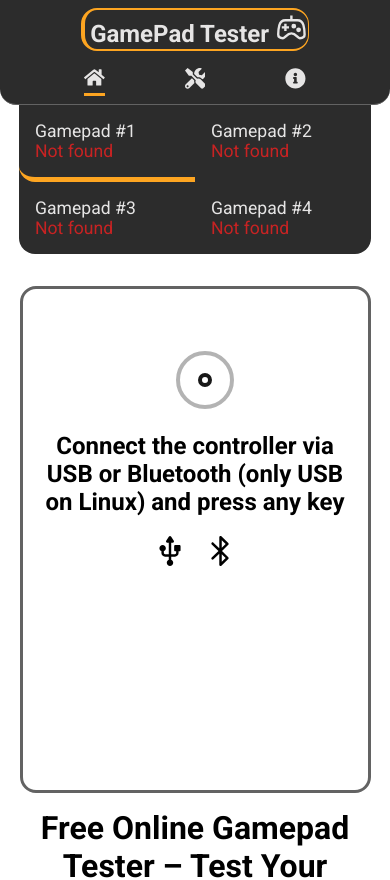
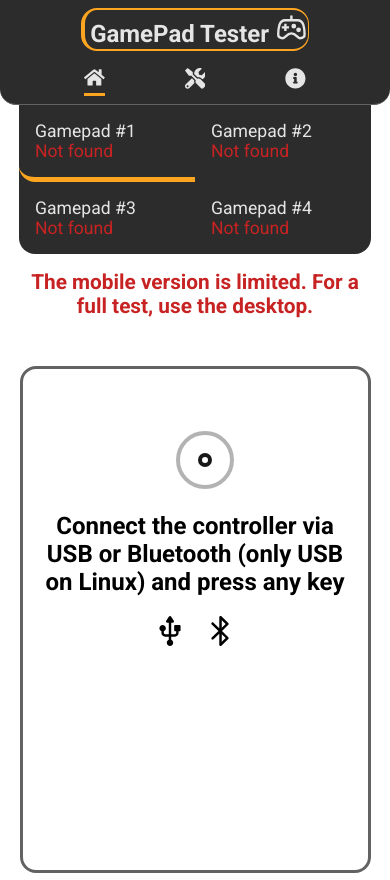
Before and after one commit to Vectari/gpad-tester, a React (Vite) app: page / in a window 390 px wide. Shown: the top 880 px of the page. Built offline with nearby package versions, Linux system fonts and the light colour scheme.

Commit message:
feat: add info for mobile

```diff
--- a/src/components/MainGamepad/MainGamepad.jsx
+++ b/src/components/MainGamepad/MainGamepad.jsx
@@ -22,6 +22,7 @@ import {
   StyledVibrationLoopButtonWrapper,
   StyledSmallInfo,
   StyledLoaderTextWrapper,
+  MobileInfo,
 } from "./MainGamepad.styles";
 import { MainPageInfo } from "../MainPageInfo/MainPageInfo";
 import { AudioRecorder } from "../AudioRecorder/AudioRecorder";
@@ -289,6 +290,7 @@ export function MainGamepad({ playerNumber }) {
   if (buttons === 0 || !connectionStatus) {
     return (
       <>
+        <MobileInfo />
         <StyledLoaderTextWrapper className={scaleValue}>
           <StyledLoader>
             <div></div>
@@ -313,6 +315,7 @@ export function MainGamepad({ playerNumber }) {
   } else if (buttons === 17) {
     return (
       <>
+        <MobileInfo />
         <StyledContener className={scaleValue}>
           <AxesAndButtonsWrapper>
             {scaleInterface}
@@ -364,6 +367,7 @@ export function MainGamepad({ playerNumber }) {
   } else {
     return (
       <>
+        <MobileInfo />
         <StyledContener className={scaleValue}>
           <AxesAndButtonsWrapper>
             {scaleInterface}
```
